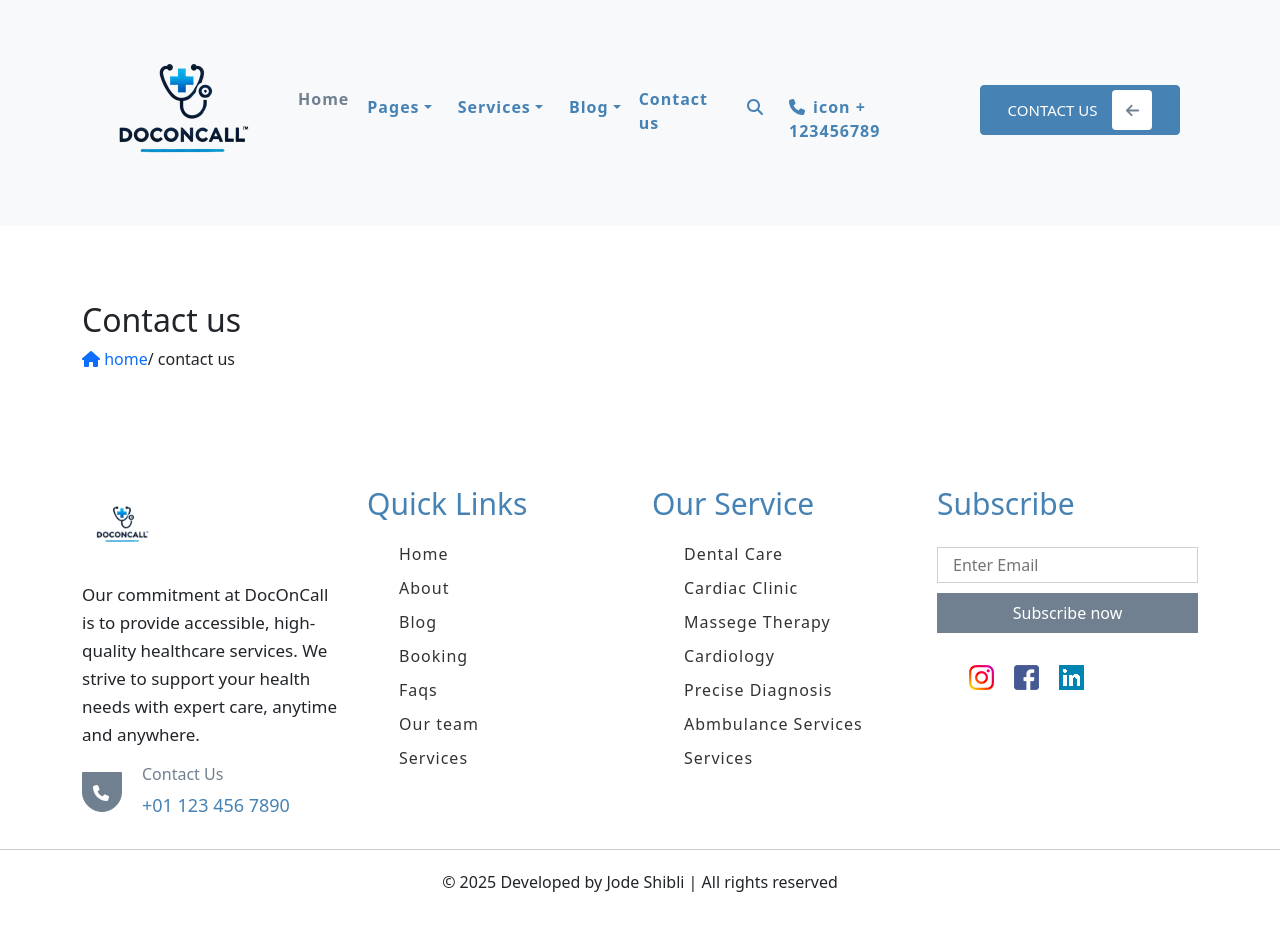
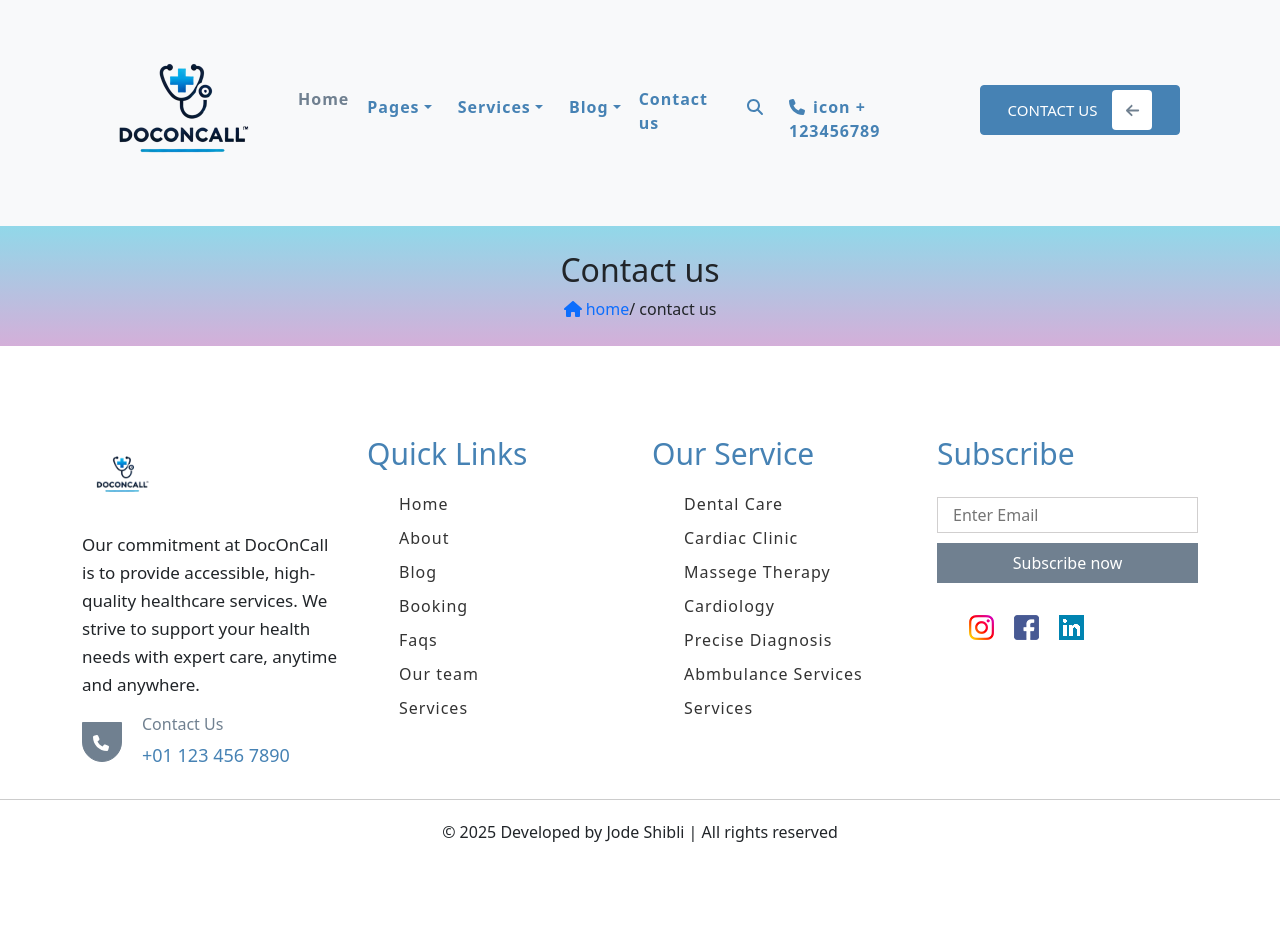
Before and after one commit to JShivode/DOCTORCLINIC-WEBSITE, a React (Create React App) app: page /contact in a window 1280 px wide. After the commit the page ends 879 px from the top, so only its background shows below. Built offline with nearby package versions, Linux system fonts and the light colour scheme.

Commit message:
choose the color of the banner using (linear gradient css generator)

```diff
--- a/src/Components/Banner/Banner.css
+++ b/src/Components/Banner/Banner.css
@@ -0,0 +1,11 @@
+.banner{
+    width: 100%;
+    height: auto;
+    overflow: hidden;
+    text-align: center;
+    padding: 25px 0px;
+    margin-top: 0;
+    background-color: #d4afd9;
+    background-image: linear-gradient(0deg, #d4afd9 0%, #91d8e9 100%);
+
+}
```
